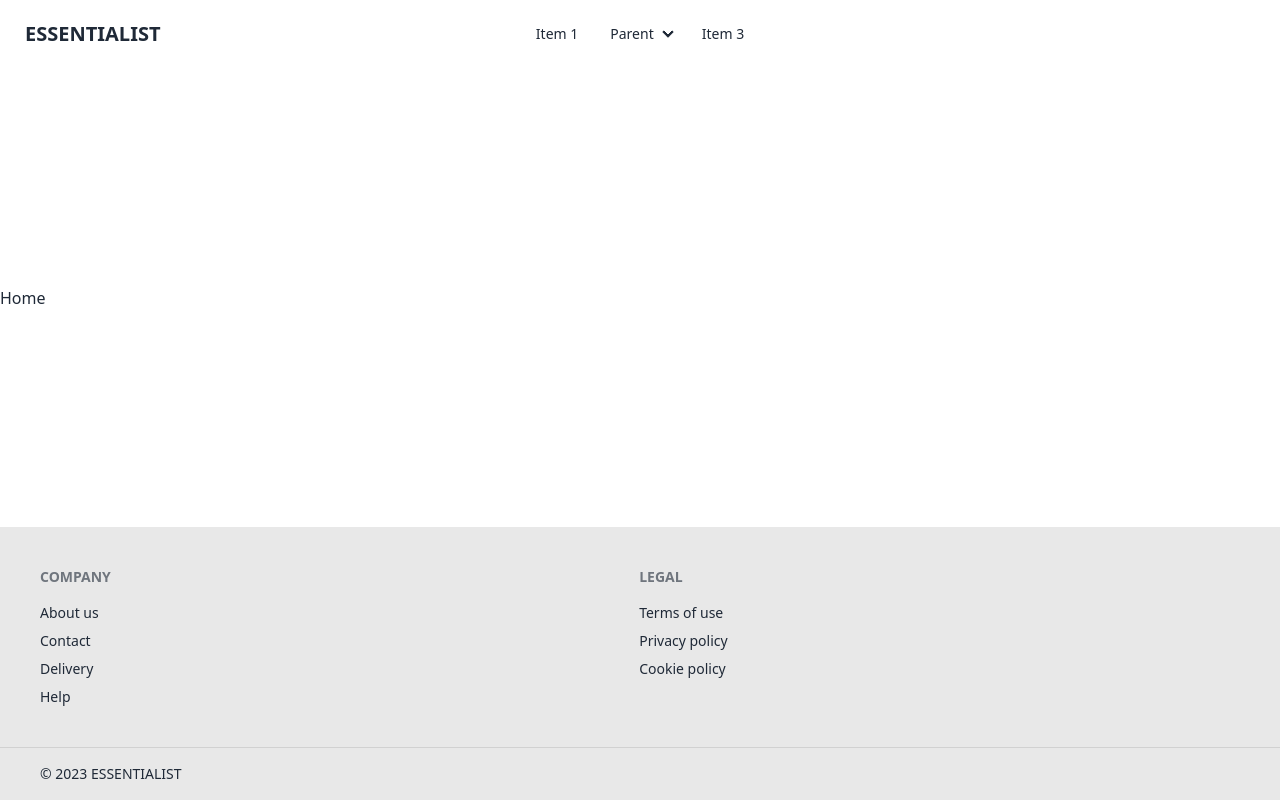
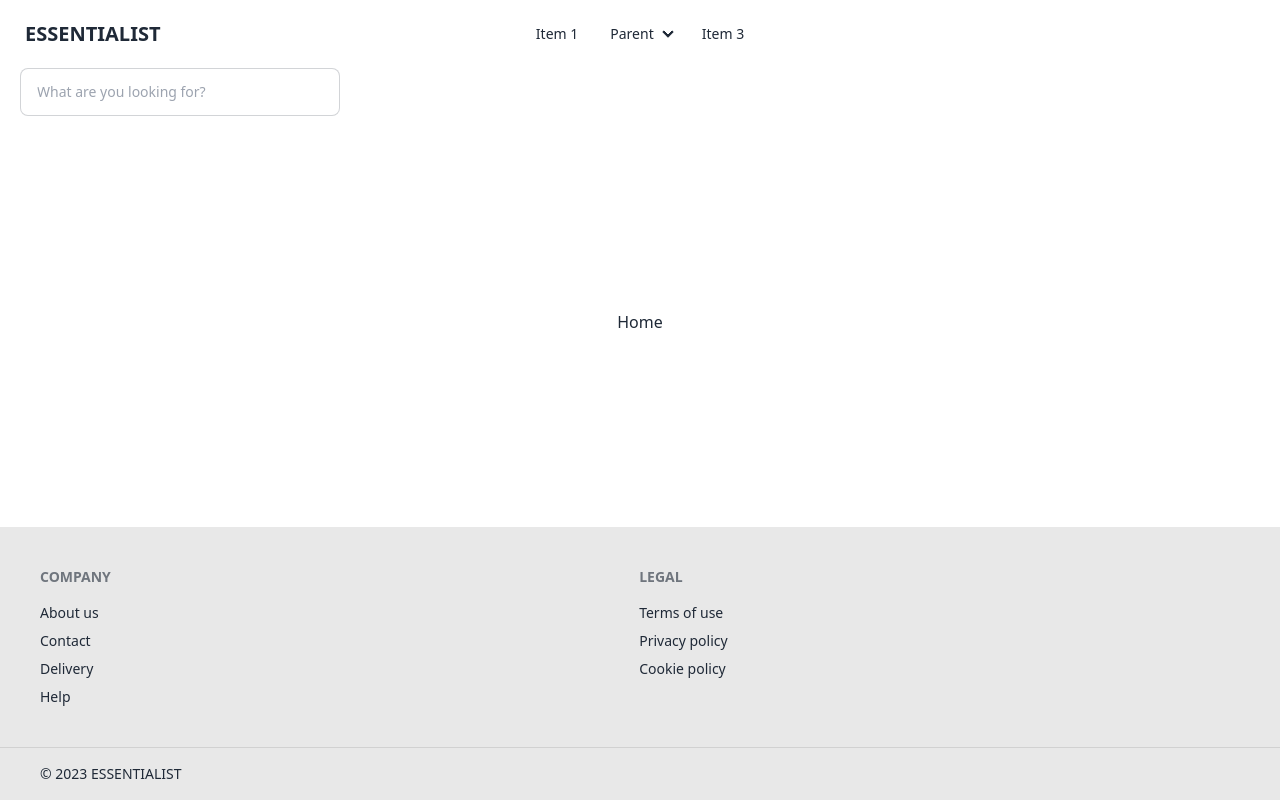
Before and after one commit to OlenaMitropolska/E-commerce-Final-Project-Make-Up-Website-, a React (Create React App) app: page / in a window 1280 px wide. Built offline with nearby package versions, Linux system fonts and the light colour scheme.

Commit message:
sub navigation and search component done

```diff
--- a/src/App.css
+++ b/src/App.css
@@ -18,6 +18,13 @@ body {
     flex-direction: column;
     justify-content: space-between;
 }
-.navbar-end {
-    gap: 5px;
+.sub-nav {
+padding-left: 20px;
 }
+main {
+    flex-grow: 1;
+        display: flex;
+        flex-direction: column;
+        justify-content: center;
+        align-items: center;
+    }
--- a/src/App.jsx
+++ b/src/App.jsx
@@ -7,6 +7,7 @@ import FavoritesPage from './componentsPages/FavoritesPage';
 import Home from './componentsPages/Home';
 import Cart from './componentsPages/Cart';
 import Login from './componentsPages/Login';
+
 
 function App() {
   return (
--- /dev/null
+++ b/src/components/SearchInput.jsx
@@ -0,0 +1,14 @@
+import React from 'react'
+
+function SearchInput() {
+  return (
+    <div>
+        <form className="flex justify-between input input-bordered input-md w-full max-w-xs">
+        <input type="text" placeholder="What are you looking for?" className='order-none rounded-3xl'/>
+            <button type='submit' class="text-2xl"><ion-icon name="search-outline"></ion-icon></button>
+        </form>
+    </div>
+  )
+}
+
+export default SearchInput
--- a/src/componentsPages/Nav.jsx
+++ b/src/componentsPages/Nav.jsx
@@ -1,5 +1,6 @@
 import React from 'react'
 import { Link } from 'react-router-dom'
+import SearchInput from '../components/SearchInput'
 
 function Nav() {
   return (
@@ -39,12 +40,15 @@ function Nav() {
       <li><a>Item 3</a></li>
     </ul>
   </div>
-  <div className="navbar-end">
+  <div className="navbar-end gap-1">
     <Link to={'/favoritespage'}><a class="text-2xl"><ion-icon name="heart-outline"></ion-icon></a></Link>
     <Link to={'/loginpage'}><a class="text-2xl"><ion-icon name="person-outline"></ion-icon></a></Link>
     <Link to={'/cart' }><a class="text-2xl"><ion-icon name="cart-outline"></ion-icon></a></Link>
   </div>
+
+
 </div>
+<div className='sub-nav'><SearchInput/></div>
     </div>
   )
 }
```
